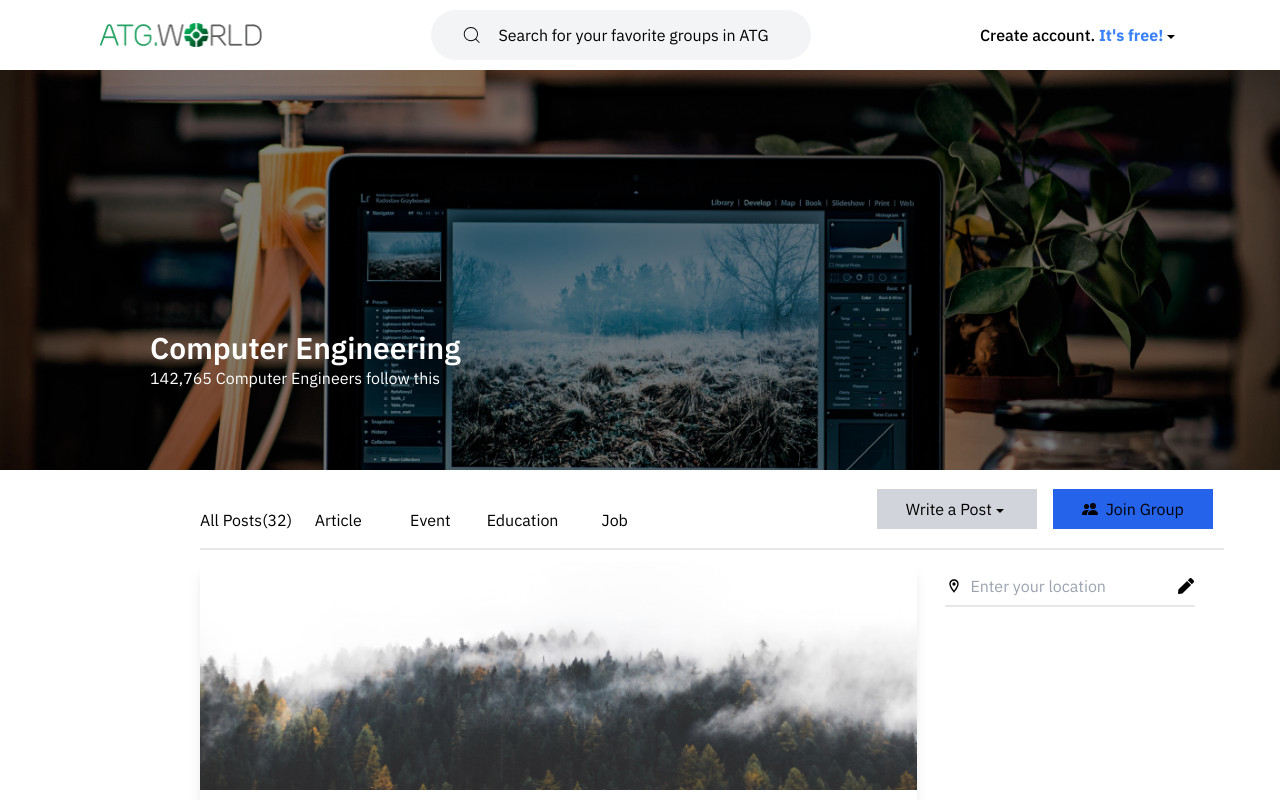
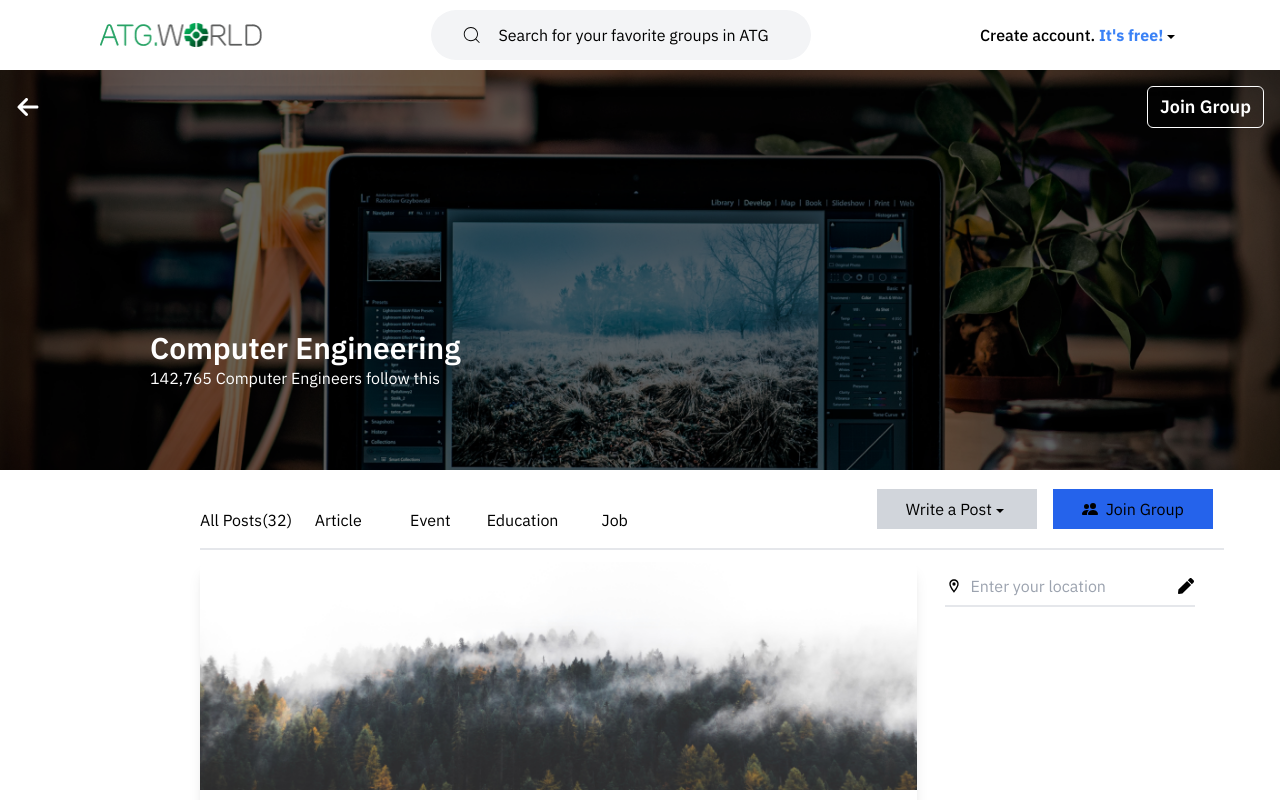
Before and after one commit to jaga07u/ATG_Project_1, a React (Vite) app: page / in a window 1280 px wide. Shown: the top 800 px of the page. Built offline with nearby package versions, Linux system fonts and the light colour scheme.

Commit message:
mob header

```diff
--- a/src/Components/Header.jsx
+++ b/src/Components/Header.jsx
@@ -1,5 +1,6 @@
 /* eslint-disable no-unused-vars */
-import React, { useState } from 'react';
+import React, { useState } from "react";
+import { FaArrowLeft } from "react-icons/fa6";
 
 function Header() {
 	const companies = "142,765";
@@ -7,17 +8,27 @@ function Header() {
 		<>
 			<div
 				className="relative w-full h-[400px] bg-cover bg-center"
-                style={{ backgroundImage: "url('Rectangle 2.png')" }}
-            >
+				style={{ backgroundImage: "url('Rectangle 2.png')" }}>
 				{/* Overlay for reducing brightness */}
-                <div className="absolute top-0 left-0 w-full h-full bg-black opacity-50"></div>
+				<div className="absolute top-0 left-0 w-full h-full bg-black opacity-60"></div>
 
 				{/* Content */}
 				<div className="absolute md:top-[260px] md:left-[150px] top-[300px] left-[60px] flex justify-center items-center ">
 					<div>
-                        <h1 className="text-3xl font-semibold text-white">Computer Engineering</h1>
-                        <p className="text-white">{companies} Computer Engineers follow this</p>
+						<h1 className="text-3xl font-semibold text-white">
+							Computer Engineering
+						</h1>
+						<p className="text-white">
+							{companies} Computer Engineers follow this
+						</p>
 					</div>
+				</div>
+
+				<div className="absolute flex w-full left-0 top-0 items-center justify-between p-4">
+					<FaArrowLeft className="text-white text-2xl" />
+					<button className="bg-transparent border border-white rounded-md px-3 py-1.5 text-white font-semibold text-lg">
+						Join Group
+					</button>
 				</div>
 			</div>
 		</>
```
Lines whose indentation alone changed are shown as unchanged.
